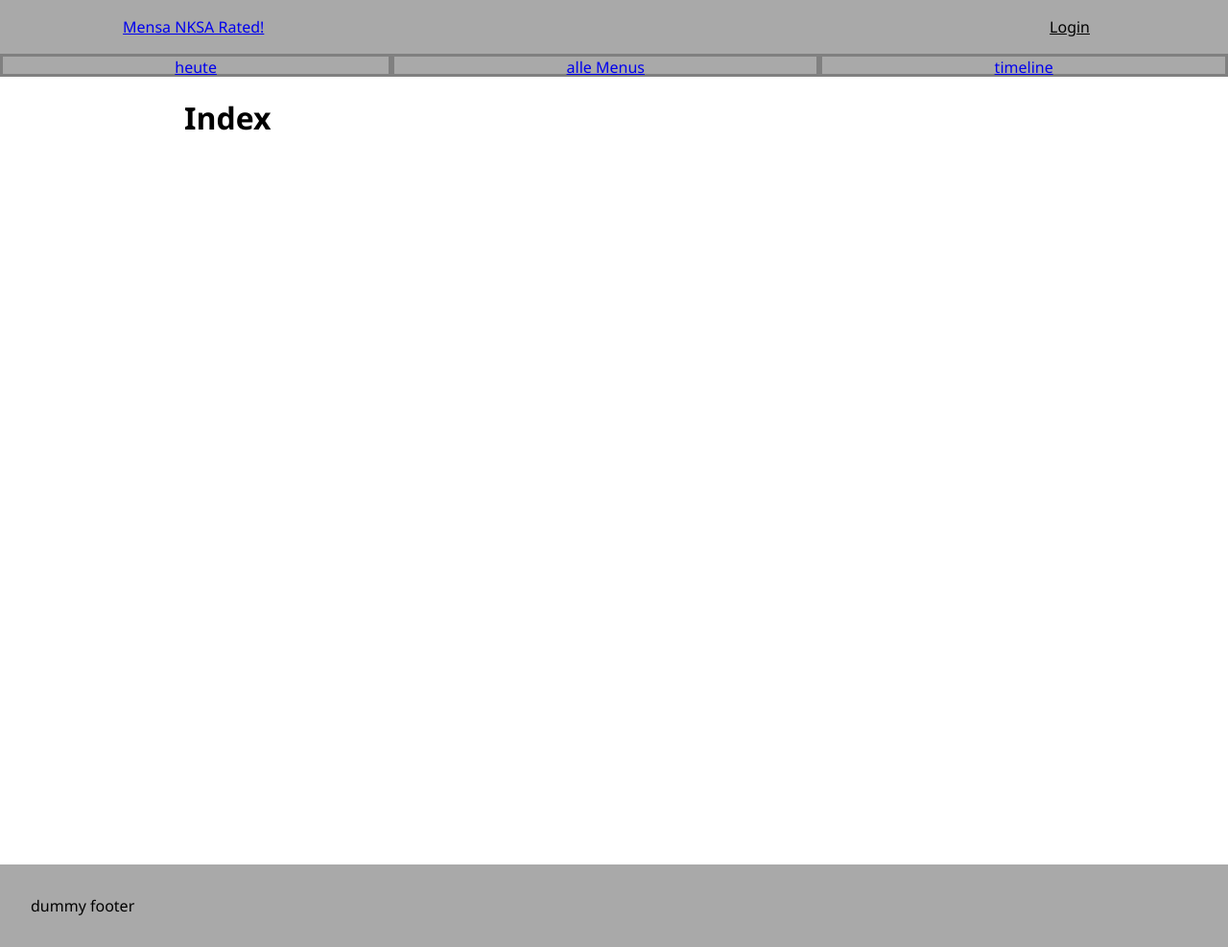
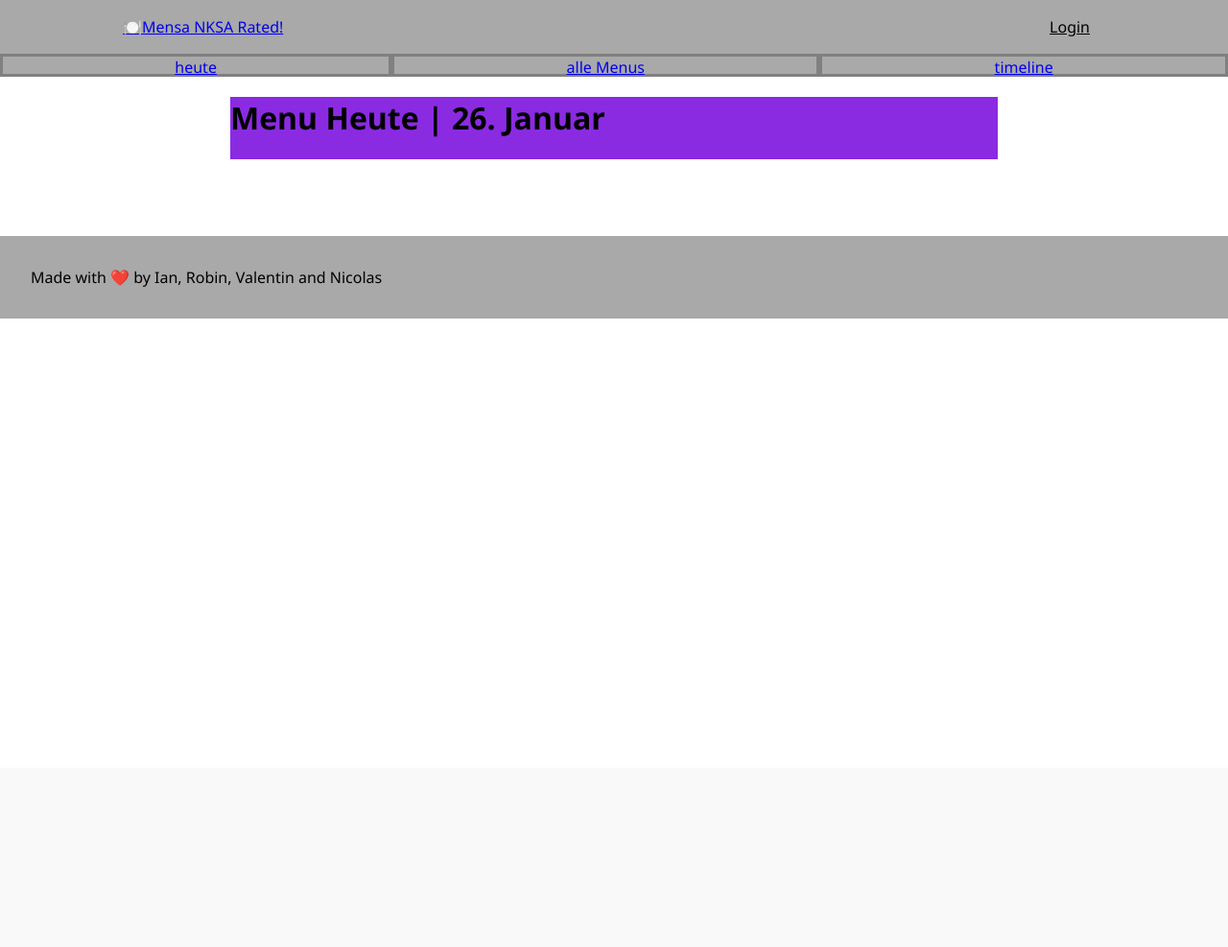
Before and after one commit to LarsZauberer/MensaRating, a Django app: page / in a window 1280 px wide. Shown: the whole page at 96% size. After the commit the page ends 332 px from the top, so only its background shows below. Run offline with Django 4.2, Linux system fonts and the light colour scheme; data that the repository does not hold is empty.

Commit message:
TEST: Basic Layout
Nonig fertig, eigentli nur en Test ;)

```diff
--- a/Web/settings.py
+++ b/Web/settings.py
@@ -119,9 +119,9 @@ AUTH_PASSWORD_VALIDATORS = [
 # Internationalization
 # https://docs.djangoproject.com/en/4.0/topics/i18n/
 
-LANGUAGE_CODE = 'en-us'
+LANGUAGE_CODE = 'de'
 
-TIME_ZONE = 'UTC'
+TIME_ZONE = 'Europe/Berlin'
 
 USE_I18N = True
 
--- a/core/templates/base.html
+++ b/core/templates/base.html
@@ -1,6 +1,7 @@
 {% load static %}
 <!DOCTYPE html>
 <html lang="en">
+
 <head>
     <meta charset="UTF-8">
     <meta http-equiv="X-UA-Compatible" content="IE=edge">
@@ -8,19 +9,18 @@
 
     <link rel="stylesheet" href="{% static 'css/main.css' %}">
     <script src="{% static 'js/api.js' %}"></script>
+    <script src="{% static '/js/script.js' %}"></script>
 
     <script>
         const api = new API("{{ csrf_token }}");
     </script>
 
-    <script src="{% static 'js/main.js' %}"></script>
-
     <title>Mensa Rating</title>
 </head>
+
 <body>
     <header>
-        <a href="{% url 'index' %}">Mensa NKSA Rated!</a>
-
+        <a href="{% url 'index' %}">🍽️Mensa NKSA Rated!</a>
         <div>
             {% if user.is_authenticated %}
             <a class="login" href="{% url 'logout' %}" style="color: var(--bs-light);">Logout</a>
@@ -36,7 +36,7 @@
         <a href="{% url 'timeline' %}">timeline</a>
     </nav>
 
-    <main>
+    <main class="content">
         {% block content %}
         {% endblock %}
     </main>
@@ -45,11 +45,12 @@
 
 
     <footer>
-        dummy footer
+        Made with ❤️ by Ian, Robin, Valentin and Nicolas
     </footer>
 
 
 
 
 </body>
+
 </html>
--- a/core/templates/index.html
+++ b/core/templates/index.html
@@ -1,15 +1,17 @@
 {% extends "base.html" %}
 {% block content %}
 
-<h1>Index</h1>
+<h1>Menu Heute | {% now "d. F" %}</h1>
 
-<div id="menu_box_container">
+<div id="menu_box_container" class="galleryView">
     {% for menu, rating, allTimeRating in menus %}
-    <div class="menu_box">
-        <a href="{% url 'menu' menu.pk %}">{{menu.name}}</a>
-        <p>{{menu.description}}</p>
-        <p>Rating Today: {{rating}}</p>
-        <p>All time Rating: {{allTimeRating}}</p>
+    <div class="galleryElement" onclick="location.href='{% url 'menu' menu.pk %}';">
+        <div class="menuBox">
+            <a class="MenuTitle" href="{% url 'menu' menu.pk %}">{{menu.name}}</a>
+            <p>{{menu.description}}</p>
+            <p>Rating Today: {{rating}}</p>
+            <p>All time Rating: {{allTimeRating}}</p>
+        </div>
     </div>
     {% endfor %}
 </div>
--- a/core/templates/timeline.html
+++ b/core/templates/timeline.html
@@ -4,7 +4,7 @@
     <div class="fade_scroll_top">
         <h1>
             timeline
-            <button>order</button>
+            <button class="btn btn-default">order</button>
         </h1>
     </div>
 
--- a/static/css/main.css
+++ b/static/css/main.css
@@ -13,7 +13,7 @@ html {
 
 body {
     margin: 0;
-    height:100vh;
+    min-height: 100vh;
 }
 
 
@@ -33,6 +33,7 @@ header {
 
 
 }
+
 nav {
     width: 100%;
     height: var(--navbar-height);
@@ -42,9 +43,10 @@ nav {
     background-color: darkgrey;
     text-align: center;
     position: sticky;
-    top:0;
+    top: 0;
 }
-nav a{
+
+nav a {
     height: 100%;
     border: solid grey;
     box-sizing: border-box;
@@ -72,23 +74,23 @@ main {
 }
 
 .fade_scroll_top {
-    width:100%;
+    width: 100%;
     padding-top: 3em;
     padding-bottom: 3em;
 
     background-color: var(--main-background-col);
-    background: linear-gradient(0deg, rgba(255,255,255,0) 0%, rgba(255,255,255,1) 20%, rgba(255,255,255,1) 100%);
+    background: linear-gradient(0deg, rgba(255, 255, 255, 0) 0%, rgba(255, 255, 255, 1) 20%, rgba(255, 255, 255, 1) 100%);
 
     position: sticky;
     top: var(--navbar-height);
 }
 
-.fade_scroll_top h1{
+.fade_scroll_top h1 {
     display: flex;
     justify-content: space-between;
     align-items: center;
 
-    width:100%;
+    width: 100%;
     margin: 0;
     border-bottom: 0.1em solid gainsboro;
 
@@ -102,19 +104,41 @@ main {
 
 
 
+/*Base*/
+.content {
+    background-color: blueviolet;
+    max-width: 800px;
+    margin: auto;
+}
 
-.menu_box {
+/*Index*/
+.galleryView {
+    display: flex;
+    justify-content: stretch;
+    align-content: stretch;
+    align-items: top;
+    gap: 50px;
+    align-items: stretch;
+    background-color: aqua;
+}
+
+.galleryElement {
     background-color: darkgray;
-    padding: 2em;
+    flex-grow: 1;
 }
-#menu_box_container {
-    box-sizing:border-box;
-    display: flex;
-    justify-content: space-around;
-    align-items: top;
+
+.galleryElement:hover{
+    background-color: blue;
 }
 
 
+.menuBox {
+    margin: 20px;
+}
+
+.menuTitle {}
+
+#menuBoxContainer {}
 
 .menu_listbox {
     background-color: gainsboro;
```
Also changed, not shown: static/js/main.js (deleted), static/js/script.js (added), 6 other files.
